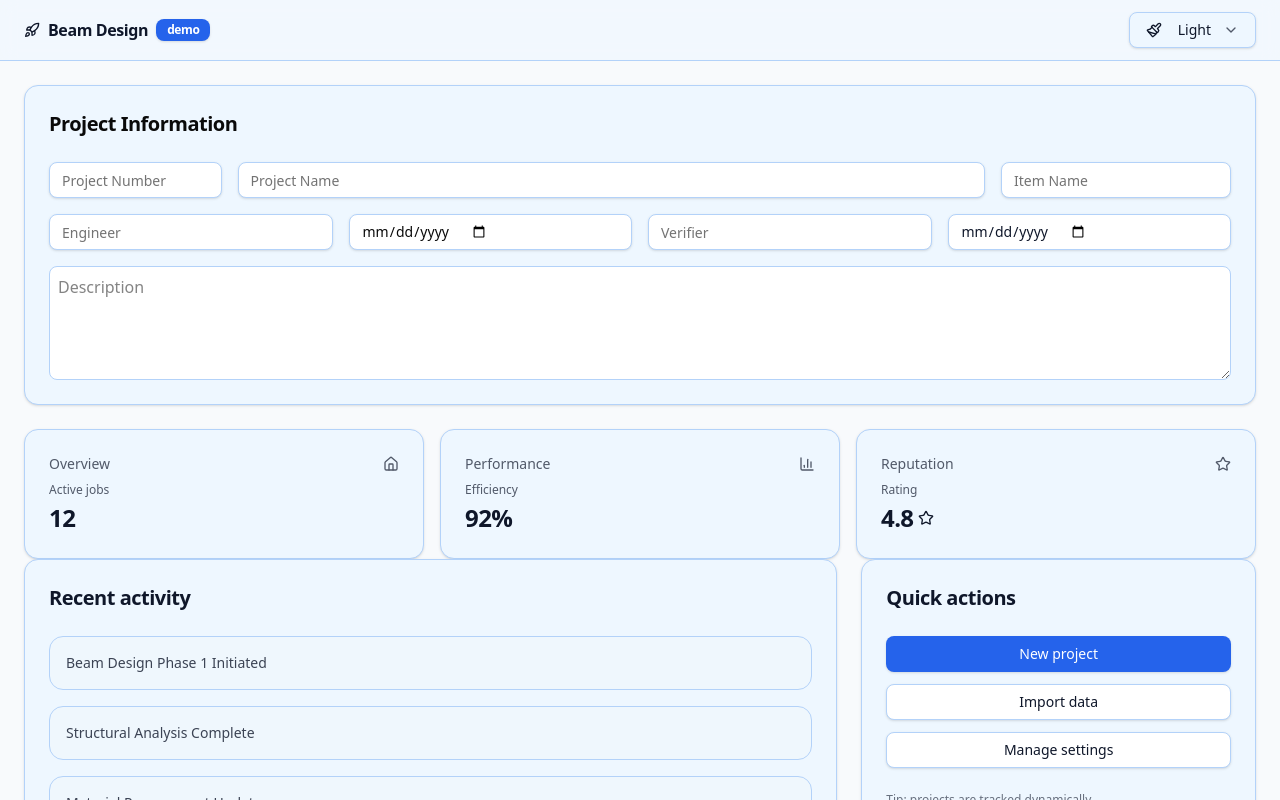
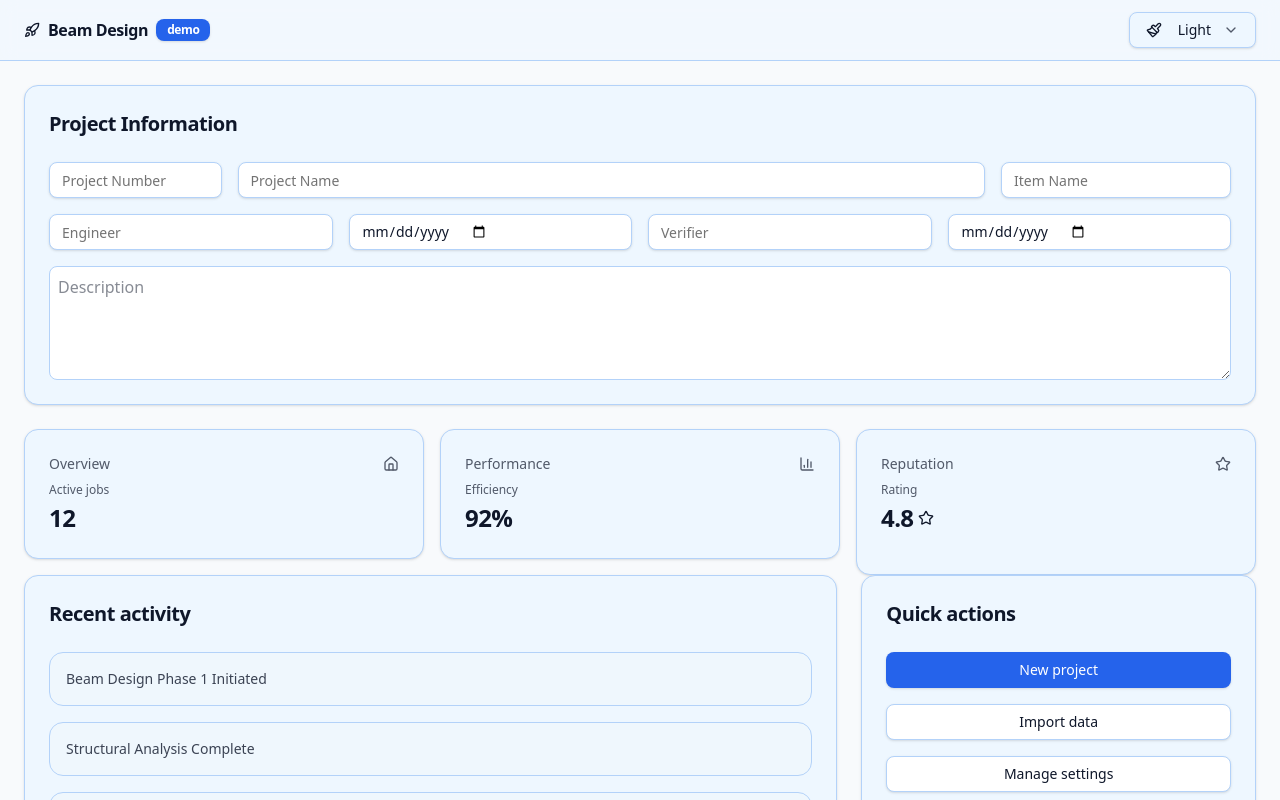
Before and after one commit to dhadley70/BeamDesignTS, a React (Vite) app: page / in a window 1280 px wide. Shown: the top 800 px of the page. Built offline with nearby package versions, Linux system fonts and the light colour scheme.

Commit message:
Refactor App.tsx: Simplify project information interface and imports

```diff
--- a/src/App.tsx
+++ b/src/App.tsx
@@ -256,7 +256,8 @@ export default function App() {
 
       {/* MAIN CONTENT */}
       <main className="relative mx-auto max-w-7xl p-4 md:p-6 overflow-x-hidden">
-        <Card className="mb-6 ">
+
+        <Card className="mb-6 lg:col-span-2 bg-[var(--card)] text-[var(--text)] border-[color:var(--border)]">
           <CardHeader>
             <CardTitle className="text-xl">Project Information</CardTitle>
           </CardHeader>
@@ -321,7 +322,7 @@ export default function App() {
           </CardContent>
         </Card>
 
-        <div className="grid gap-4 md:grid-cols-3">
+        <div className="grid gap-4 space-y-4 md:grid-cols-3">
           <StatCard
             title="Overview"
             kpi="Active jobs"
@@ -373,7 +374,7 @@ export default function App() {
             <CardHeader>
               <CardTitle className="text-xl">Quick actions</CardTitle>
             </CardHeader>
-            <CardContent className="space-y-3">
+            <CardContent className="space-y-4">
               <Button className="w-full bg-[var(--accent)] text-[var(--accent-contrast)] hover:opacity-90">
                 New project
               </Button>
```
